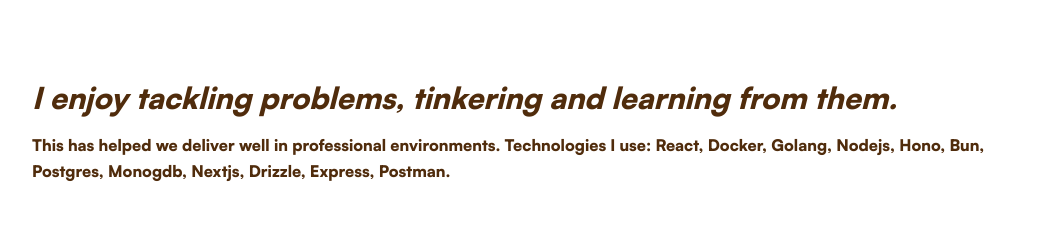
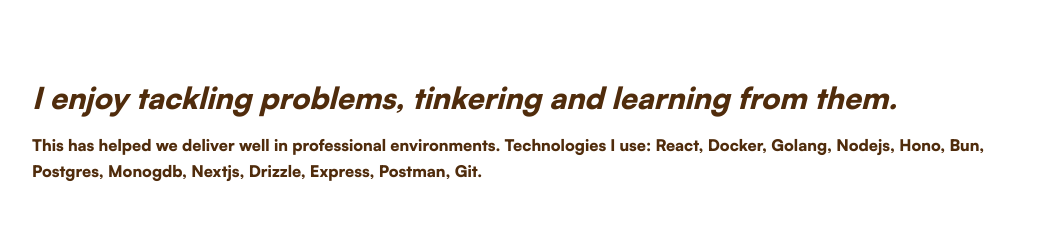
Before and after one commit to fagbenjaenoch/portfolio-v1, a React (Vite) app: page / in a window 1280 px wide. Shown: the part 880-1114 px from the top of the page, without its empty margins (112-1165 px from the left). Built offline with nearby package versions, Linux system fonts and the light colour scheme.

Commit message:
added more skill

```diff
--- a/src/App.tsx
+++ b/src/App.tsx
@@ -79,7 +79,7 @@
 					<div className="mt-4">
 						This has helped we deliver well in professional environments.
 						Technologies I use: React, Docker, Golang, Nodejs, Hono, Bun,
-						Postgres, Monogdb, Nextjs, Drizzle, Express, Postman.
+						Postgres, Monogdb, Nextjs, Drizzle, Express, Postman, Git.
 					</div>
 				</section>
 				<section className="px-4 py-[4rem] lg:max-w-5xl lg:mx-auto">
```
